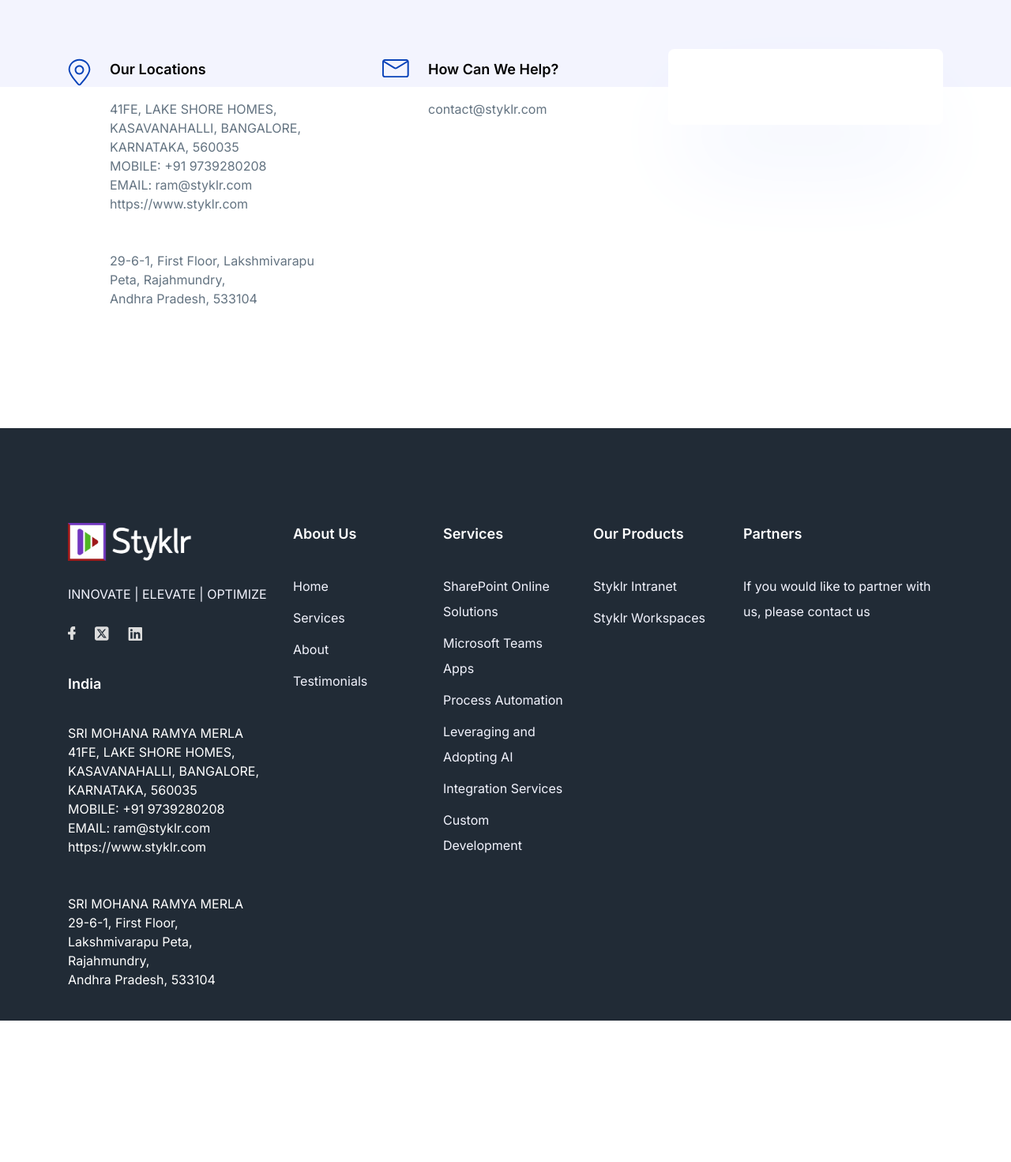
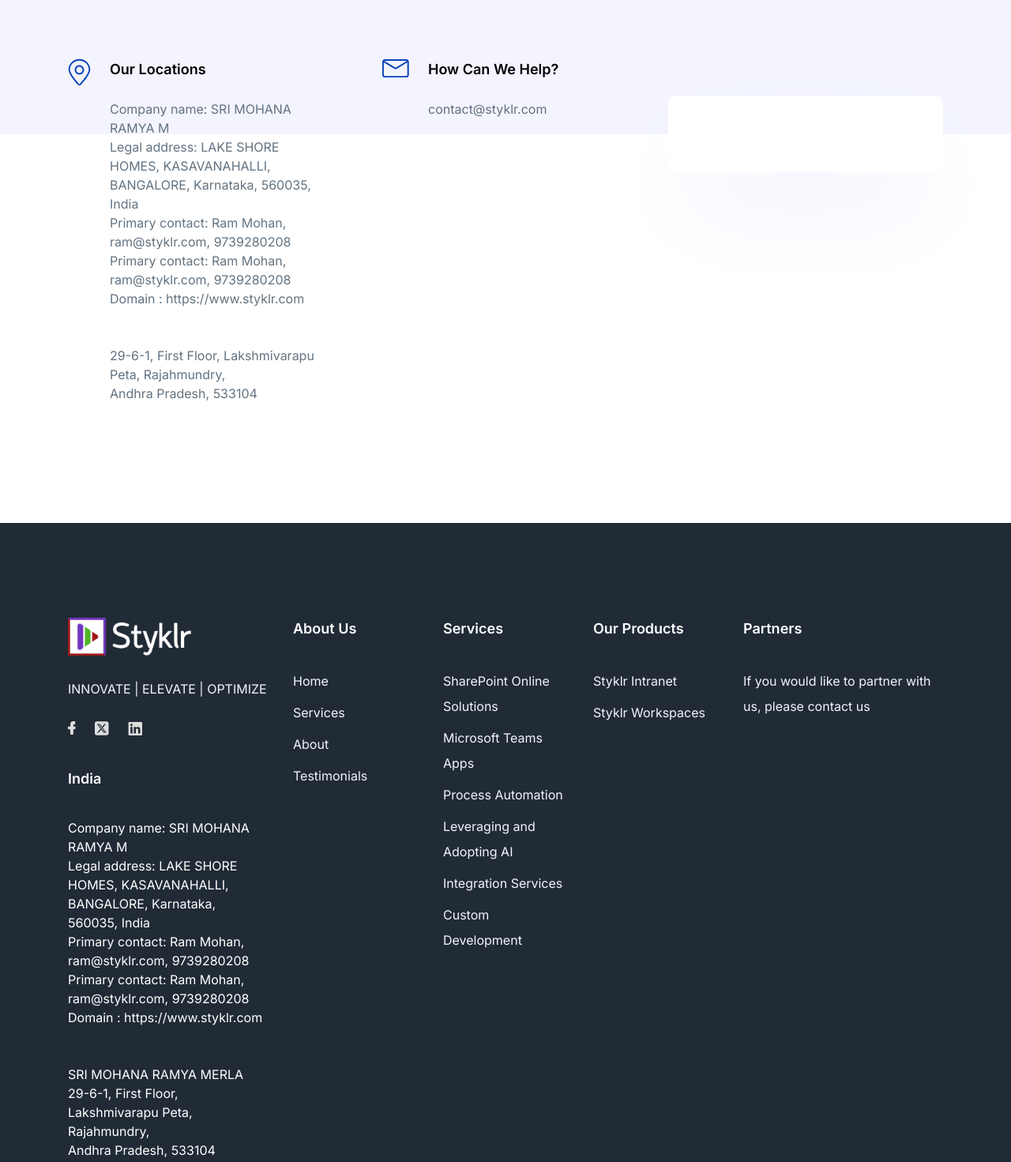
Before and after one commit to styklr/styklr.github.io, a Gatsby site: page / in a window 1280 px wide. Shown: the part 5020-6491 px from the top of the page at 79% size. Before the commit the page ends 6312 px from the top, so only its background shows below. Built offline with nearby package versions, Linux system fonts and the light colour scheme; Gatsby itself is replaced by a stand-in of ours.

Commit message:
Updated contact info

```diff
--- a/src/components/layout.tsx
+++ b/src/components/layout.tsx
@@ -219,13 +219,11 @@
             <div className="mb-10 w-full">
             <h4 className="mb-9 text-lg font-semibold text-white">India</h4>
             <div className='text-white'>
-            SRI MOHANA RAMYA MERLA <br/>
-            41FE, LAKE SHORE HOMES,
-            KASAVANAHALLI, BANGALORE,
-            KARNATAKA, 560035<br/>
-            MOBILE: +91 9739280208<br/>
-            EMAIL: ram@styklr.com<br/>
-            https://www.styklr.com
+            Company name: SRI MOHANA RAMYA M<br/>
+            Legal address: LAKE SHORE HOMES, KASAVANAHALLI, BANGALORE, Karnataka, 560035, India<br/>
+            Primary contact: Ram Mohan, ram@styklr.com, 9739280208<br/>
+            Primary contact: Ram Mohan, ram@styklr.com, 9739280208<br/>
+            Domain : https://www.styklr.com
             </div>
             <br/><br/>
             <div className='text-white'>
--- a/src/pages/index.tsx
+++ b/src/pages/index.tsx
@@ -2231,12 +2231,11 @@
                   <div>
                     <h5 className="mb-6 text-lg font-semibold">Our Locations</h5>
                     <p className="text-base text-body-color">
-                    41FE, LAKE SHORE HOMES,
-            KASAVANAHALLI, BANGALORE,
-            KARNATAKA, 560035<br/>
-            MOBILE: +91 9739280208<br/>
-            EMAIL: ram@styklr.com<br/>
-            https://www.styklr.com
+                    Company name: SRI MOHANA RAMYA M<br/>
+                    Legal address: LAKE SHORE HOMES, KASAVANAHALLI, BANGALORE, Karnataka, 560035, India<br/>
+                    Primary contact: Ram Mohan, ram@styklr.com, 9739280208<br/>
+                    Primary contact: Ram Mohan, ram@styklr.com, 9739280208<br/>
+                    Domain : https://www.styklr.com
                     </p><br/><br/>
                     <p className="text-base text-body-color">
                     29-6-1, First Floor,
```
